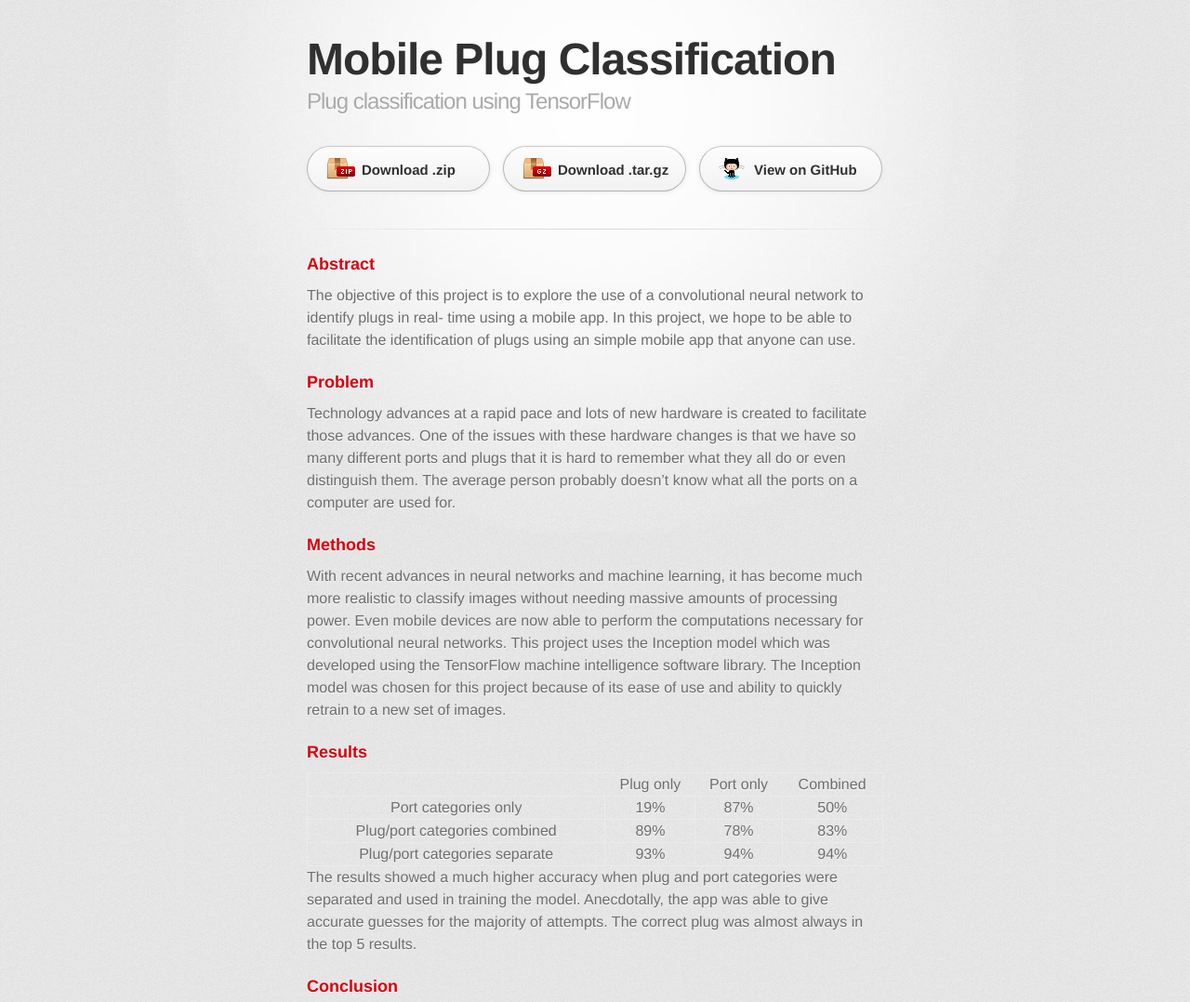
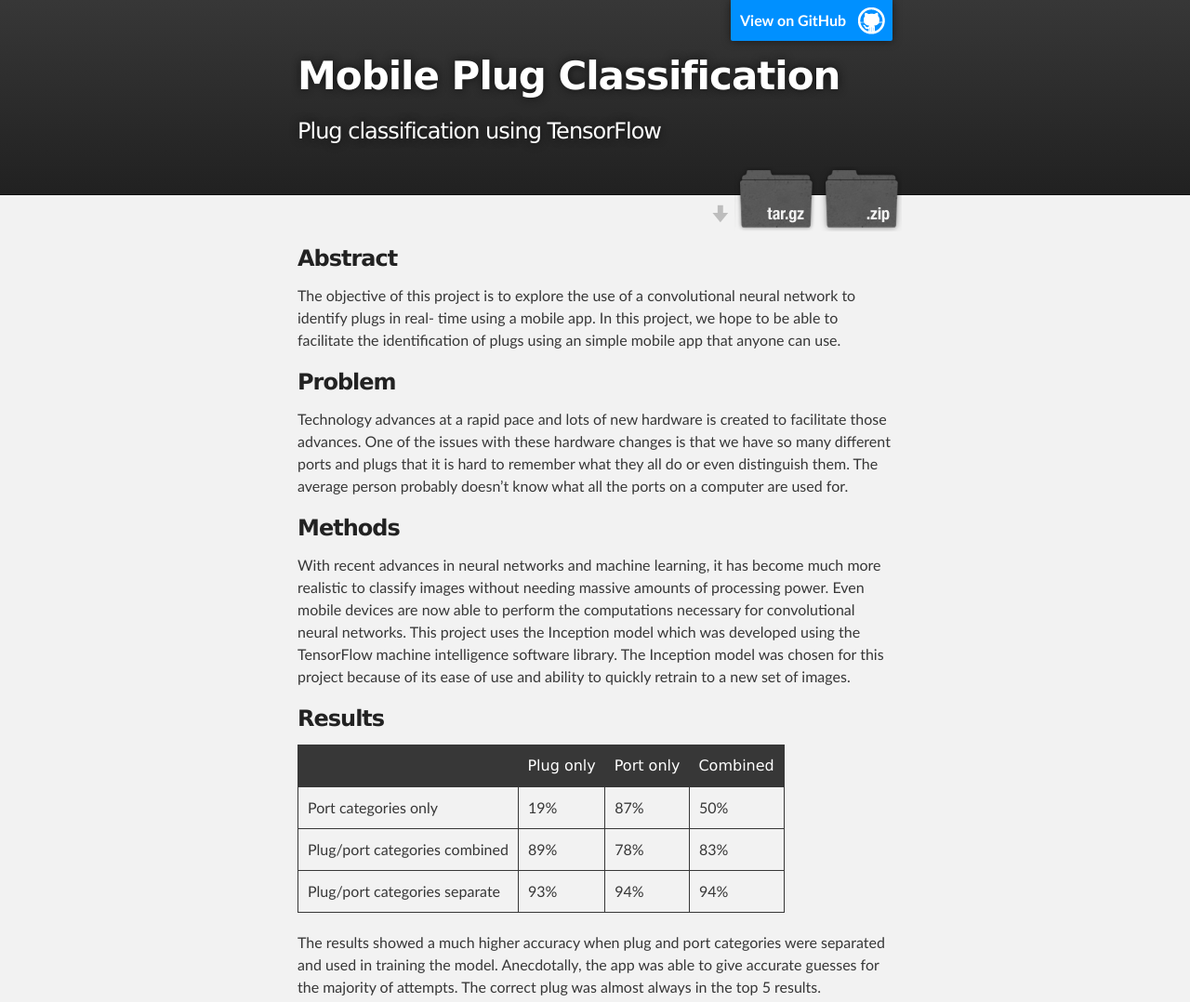
Before and after one commit to brad-richardson/plug-classification, a plain HTML site: page index.html in a window 1280 px wide. Shown: the top 1078 px of the page at 93% size. Drawn offline with Linux system fonts and the light colour scheme; a web font is replaced by a local one.

Commit message:
Create gh-pages branch via GitHub

```diff
--- a/index.html
+++ b/index.html
@@ -1,37 +1,37 @@
 <!DOCTYPE html>
 <html>
+
   <head>
     <meta charset='utf-8'>
     <meta http-equiv="X-UA-Compatible" content="chrome=1">
-    <link href='https://fonts.googleapis.com/css?family=Chivo:900' rel='stylesheet' type='text/css'>
-    <link rel="stylesheet" type="text/css" href="stylesheets/stylesheet.css" media="screen">
-    <link rel="stylesheet" type="text/css" href="stylesheets/github-dark.css" media="screen">
-    <link rel="stylesheet" type="text/css" href="stylesheets/print.css" media="print">
-    <!--[if lt IE 9]>
-    <script src="//html5shiv.googlecode.com/svn/trunk/html5.js"></script>
-    <![endif]-->
-    <title>Mobile Plug Classification by bradsrichardson</title>
+    <meta name="description" content="Mobile Plug Classification : Plug classification using TensorFlow">
+
+    <link rel="stylesheet" type="text/css" media="screen" href="stylesheets/stylesheet.css">
+
+    <title>Mobile Plug Classification</title>
   </head>
 
   <body>
-    <div id="container">
-      <div class="inner">
 
-        <header>
-          <h1>Mobile Plug Classification</h1>
-          <h2>Plug classification using TensorFlow</h2>
+    <!-- HEADER -->
+    <div id="header_wrap" class="outer">
+        <header class="inner">
+          <a id="forkme_banner" href="https://github.com/bradsrichardson/plug-classification">View on GitHub</a>
+
+          <h1 id="project_title">Mobile Plug Classification</h1>
+          <h2 id="project_tagline">Plug classification using TensorFlow</h2>
+
+            <section id="downloads">
+              <a class="zip_download_link" href="https://github.com/bradsrichardson/plug-classification/zipball/master">Download this project as a .zip file</a>
+              <a class="tar_download_link" href="https://github.com/bradsrichardson/plug-classification/tarball/master">Download this project as a tar.gz file</a>
+            </section>
         </header>
+    </div>
 
-        <section id="downloads" class="clearfix">
-          <a href="https://github.com/bradsrichardson/plug-classification/zipball/master" id="download-zip" class="button"><span>Download .zip</span></a>
-          <a href="https://github.com/bradsrichardson/plug-classification/tarball/master" id="download-tar-gz" class="button"><span>Download .tar.gz</span></a>
-          <a href="https://github.com/bradsrichardson/plug-classification" id="view-on-github" class="button"><span>View on GitHub</span></a>
-        </section>
-
-        <hr>
-
-        <section id="main_content">
-          <h3>
+    <!-- MAIN CONTENT -->
+    <div id="main_content_wrap" class="outer">
+      <section id="main_content" class="inner">
+        <h3>
 <a id="abstract" class="anchor" href="#abstract" aria-hidden="true"><span aria-hidden="true" class="octicon octicon-link"></span></a>Abstract</h3>
 
 <p>The objective of this project is to explore the use of a convolutional neural network to identify plugs in real- time using a mobile app. In this project, we hope to be able to facilitate the identification of plugs using an simple mobile app that anyone can use.</p>
@@ -87,15 +87,18 @@ Anecdotally, the app was able to give accurate guesses for the majority of attem
 <a id="conclusion" class="anchor" href="#conclusion" aria-hidden="true"><span aria-hidden="true" class="octicon octicon-link"></span></a>Conclusion</h3>
 
 <p>Overall, results were very positive. With an accuracy of over 90% in controlled experiments, it would be feasible to create an app for use in the general public. By adding detailed information about each of the plugs, it will hopefully become a useful tool. The spread of this technology will become useful in many other fields as well.</p>
-        </section>
+      </section>
+    </div>
 
-        <footer>
-          Mobile Plug Classification is maintained by <a href="https://github.com/bradsrichardson">bradsrichardson</a><br>
-          This page was generated by <a href="https://pages.github.com">GitHub Pages</a>. Tactile theme by <a href="https://twitter.com/jasonlong">Jason Long</a>.
-        </footer>
+    <!-- FOOTER  -->
+    <div id="footer_wrap" class="outer">
+      <footer class="inner">
+        <p class="copyright">Mobile Plug Classification maintained by <a href="https://github.com/bradsrichardson">bradsrichardson</a></p>
+        <p>Published with <a href="https://pages.github.com">GitHub Pages</a></p>
+      </footer>
+    </div>
 
 
-      </div>
-    </div>
+
   </body>
 </html>
--- a/stylesheets/stylesheet.css
+++ b/stylesheets/stylesheet.css
@@ -1,7 +1,14 @@
-/* http://meyerweb.com/eric/tools/css/reset/
-   v2.0 | 20110126
-   License: none (public domain)
-*/
+/*******************************************************************************
+Slate Theme for GitHub Pages
+by Jason Costello, @jsncostello
+*******************************************************************************/
+
+@import url(github-light.css);
+
+/*******************************************************************************
+MeyerWeb Reset
+*******************************************************************************/
+
 html, body, div, span, applet, object, iframe,
 h1, h2, h3, h4, h5, h6, p, blockquote, pre,
 a, abbr, acronym, address, big, cite, code,
@@ -15,359 +22,404 @@ article, aside, canvas, details, embed,
 figure, figcaption, footer, header, hgroup,
 menu, nav, output, ruby, section, summary,
 time, mark, audio, video {
+  margin: 0;
   padding: 0;
-	margin: 0;
+  border: 0;
   font: inherit;
-	font-size: 100%;
   vertical-align: baseline;
-	border: 0;
 }
+
 /* HTML5 display-role reset for older browsers */
 article, aside, details, figcaption, figure,
 footer, header, hgroup, menu, nav, section {
   display: block;
 }
-body {
-	line-height: 1;
-}
+
 ol, ul {
   list-style: none;
 }
-blockquote, q {
-	quotes: none;
-}
-blockquote:before, blockquote:after,
-q:before, q:after {
-	content: '';
-	content: none;
-}
+
 table {
+  border-collapse: collapse;
   border-spacing: 0;
-	border-collapse: collapse;
 }
 
-/* LAYOUT STYLES */
+/*******************************************************************************
+Theme Styles
+*******************************************************************************/
+
 body {
-  font-family: 'Helvetica Neue', Helvetica, Arial, serif;
-  font-size: 1em;
+  box-sizing: border-box;
+  color:#373737;
+  background: #212121;
+  font-size: 16px;
+  font-family: 'Myriad Pro', Calibri, Helvetica, Arial, sans-serif;
   line-height: 1.5;
-  color: #6d6d6d;
-  text-shadow: 0 1px 0 rgba(255, 255, 255, 0.8);
-  background: #e7e7e7 url(../images/body-bg.png) 0 0 repeat;
+  -webkit-font-smoothing: antialiased;
+}
+
+h1, h2, h3, h4, h5, h6 {
+  margin: 10px 0;
+  font-weight: 700;
+  color:#222222;
+  font-family: 'Lucida Grande', 'Calibri', Helvetica, Arial, sans-serif;
+  letter-spacing: -1px;
+}
+
+h1 {
+  font-size: 36px;
+  font-weight: 700;
+}
+
+h2 {
+  padding-bottom: 10px;
+  font-size: 32px;
+  background: url('../images/bg_hr.png') repeat-x bottom;
+}
+
+h3 {
+  font-size: 24px;
+}
+
+h4 {
+  font-size: 21px;
+}
+
+h5 {
+  font-size: 18px;
+}
+
+h6 {
+  font-size: 16px;
+}
+
+p {
+  margin: 10px 0 15px 0;
+}
+
+footer p {
+  color: #f2f2f2;
 }
 
 a {
-  color: #d5000d;
-}
-a:hover {
-  color: #c5000c;
+  text-decoration: none;
+  color: #007edf;
+  text-shadow: none;
+
+  transition: color 0.5s ease;
+  transition: text-shadow 0.5s ease;
+  -webkit-transition: color 0.5s ease;
+  -webkit-transition: text-shadow 0.5s ease;
+  -moz-transition: color 0.5s ease;
+  -moz-transition: text-shadow 0.5s ease;
+  -o-transition: color 0.5s ease;
+  -o-transition: text-shadow 0.5s ease;
+  -ms-transition: color 0.5s ease;
+  -ms-transition: text-shadow 0.5s ease;
 }
 
-header {
-  padding-top: 35px;
-  padding-bottom: 25px;
+a:hover, a:focus {text-decoration: underline;}
+
+footer a {
+  color: #F2F2F2;
+  text-decoration: underline;
 }
 
-header h1 {
-  font-family: 'Chivo', 'Helvetica Neue', Helvetica, Arial, serif;
-  font-size: 48px; font-weight: 900;
-  line-height: 1.2;
-  color: #303030;
-  letter-spacing: -1px;
-}
-
-header h2 {
-  font-size: 24px;
-  font-weight: normal;
-  line-height: 1.3;
-  color: #aaa;
-  letter-spacing: -1px;
-}
-
-#container {
-  min-height: 595px;
-  background: transparent url(../images/highlight-bg.jpg) 50% 0 no-repeat;
-}
-
-.inner {
-  width: 620px;
-  margin: 0 auto;
-}
-
-#container .inner img {
-  max-width: 100%;
-}
-
-#downloads {
-  margin-bottom: 40px;
-}
-
-a.button {
-  display: block;
-  float: left;
-  width: 179px;
-  padding: 12px 8px 12px 8px;
-  margin-right: 14px;
-  font-size: 15px;
-  font-weight: bold;
-  line-height: 25px;
-  color: #303030;
-  background: #fdfdfd; /* Old browsers */
-  background: -moz-linear-gradient(top,  #fdfdfd 0%, #f2f2f2 100%); /* FF3.6+ */
-  background: -webkit-gradient(linear, left top, left bottom, color-stop(0%,#fdfdfd), color-stop(100%,#f2f2f2)); /* Chrome,Safari4+ */
-  background: -webkit-linear-gradient(top,  #fdfdfd 0%,#f2f2f2 100%); /* Chrome10+,Safari5.1+ */
-  background: -o-linear-gradient(top,  #fdfdfd 0%,#f2f2f2 100%); /* Opera 11.10+ */
-  background: -ms-linear-gradient(top,  #fdfdfd 0%,#f2f2f2 100%); /* IE10+ */
-  background: linear-gradient(top,  #fdfdfd 0%,#f2f2f2 100%); /* W3C */
-  filter: progid:DXImageTransform.Microsoft.gradient( startColorstr='#fdfdfd', endColorstr='#f2f2f2',GradientType=0 ); /* IE6-9 */
-  border-top: solid 1px #cbcbcb;
-  border-right: solid 1px #b7b7b7;
-  border-bottom: solid 1px #b3b3b3;
-  border-left: solid 1px #b7b7b7;
-  border-radius: 30px;
-  -webkit-box-shadow: 10px 10px 5px #888;
-  -moz-box-shadow: 10px 10px 5px #888;
-  box-shadow: 0px 1px 5px #e8e8e8;
-  -moz-border-radius: 30px;
-  -webkit-border-radius: 30px;
-}
-a.button:hover {
-  background: #fafafa; /* Old browsers */
-  background: -moz-linear-gradient(top,  #fdfdfd 0%, #f6f6f6 100%); /* FF3.6+ */
-  background: -webkit-gradient(linear, left top, left bottom, color-stop(0%,#fdfdfd), color-stop(100%,#f6f6f6)); /* Chrome,Safari4+ */
-  background: -webkit-linear-gradient(top,  #fdfdfd 0%,#f6f6f6 100%); /* Chrome10+,Safari5.1+ */
-  background: -o-linear-gradient(top,  #fdfdfd 0%,#f6f6f6 100%); /* Opera 11.10+ */
-  background: -ms-linear-gradient(top,  #fdfdfd 0%,#f6f6f6 100%); /* IE10+ */
-  background: linear-gradient(top,  #fdfdfd 0%,#f6f6f6, 100%); /* W3C */
-  filter: progid:DXImageTransform.Microsoft.gradient( startColorstr='#fdfdfd', endColorstr='#f6f6f6',GradientType=0 ); /* IE6-9 */
-  border-top: solid 1px #b7b7b7;
-  border-right: solid 1px #b3b3b3;
-  border-bottom: solid 1px #b3b3b3;
-  border-left: solid 1px #b3b3b3;
-}
-
-a.button span {
-  display: block;
-  height: 23px;
-  padding-left: 50px;
-}
-
-#download-zip span {
-  background: transparent url(../images/zip-icon.png) 12px 50% no-repeat;
-}
-#download-tar-gz span {
-  background: transparent url(../images/tar-gz-icon.png) 12px 50% no-repeat;
-}
-#view-on-github span {
-  background: transparent url(../images/octocat-icon.png) 12px 50% no-repeat;
-}
-#view-on-github {
-  margin-right: 0;
-}
-
-code, pre {
-  margin-bottom: 30px;
-  font-family: Monaco, "Bitstream Vera Sans Mono", "Lucida Console", Terminal;
-  font-size: 14px;
-  color: #222;
-}
-
-code {
-  padding: 0 3px;
-  background-color: #f2f2f2;
-  border: solid 1px #ddd;
-}
-
-pre {
-  padding: 20px;
-  overflow: auto;
-  color: #f2f2f2;
-  text-shadow: none;
-  background: #303030;
-}
-pre code {
-  padding: 0;
-  color: #f2f2f2;
-  background-color: #303030;
-  border: none;
-}
-
-ul, ol, dl {
-  margin-bottom: 20px;
-}
-
-
-/* COMMON STYLES */
-
-hr {
-  height: 1px;
-  padding-bottom: 1em;
-  margin-top: 1em;
-  line-height: 1px;
-  background: transparent url('../images/hr.png') 50% 0 no-repeat;
-  border: none;
+em {
+  font-style: italic;
 }
 
 strong {
   font-weight: bold;
 }
 
-em {
-  font-style: italic;
+img {
+  position: relative;
+  margin: 0 auto;
+  max-width: 739px;
+  padding: 5px;
+  margin: 10px 0 10px 0;
+  border: 1px solid #ebebeb;
+
+  box-shadow: 0 0 5px #ebebeb;
+  -webkit-box-shadow: 0 0 5px #ebebeb;
+  -moz-box-shadow: 0 0 5px #ebebeb;
+  -o-box-shadow: 0 0 5px #ebebeb;
+  -ms-box-shadow: 0 0 5px #ebebeb;
 }
 
-table {
-  width: 100%;
-  border: 1px solid #ebebeb;
+p img {
+  display: inline;
+  margin: 0;
+  padding: 0;
+  vertical-align: middle;
+  text-align: center;
+  border: none;
 }
 
-th {
-  font-weight: 500;
+pre, code {
+  width: 100%;
+  color: #222;
+  background-color: #fff;
+
+  font-family: Monaco, "Bitstream Vera Sans Mono", "Lucida Console", Terminal, monospace;
+  font-size: 14px;
+
+  border-radius: 2px;
+  -moz-border-radius: 2px;
+  -webkit-border-radius: 2px;
 }
 
-td {
-  font-weight: 300;
-  text-align: center;
-  border: 1px solid #ebebeb;
+pre {
+  width: 100%;
+  padding: 10px;
+  box-shadow: 0 0 10px rgba(0,0,0,.1);
+  overflow: auto;
 }
 
-form {
-  padding: 20px;
-  background: #f2f2f2;
+code {
+  padding: 3px;
+  margin: 0 3px;
+  box-shadow: 0 0 10px rgba(0,0,0,.1);
+}
 
+pre code {
+  display: block;
+  box-shadow: none;
+}
+
+blockquote {
+  color: #666;
+  margin-bottom: 20px;
+  padding: 0 0 0 20px;
+  border-left: 3px solid #bbb;
 }
 
 
-/* GENERAL ELEMENT TYPE STYLES */
-
-h1 {
-  font-size: 32px;
+ul, ol, dl {
+  margin-bottom: 15px
 }
 
-h2 {
-  margin-bottom: 8px;
-  font-size: 22px;
-  font-weight: bold;
-  color: #303030;
-}
-
-h3 {
-  margin-bottom: 8px;
-  font-size: 18px;
-  font-weight: bold;
-  color: #d5000d;
-}
-
-h4 {
-  font-size: 16px;
-  font-weight: bold;
-  color: #303030;
-}
-
-h5 {
-  font-size: 1em;
-  color: #303030;
-}
-
-h6 {
-  font-size: .8em;
-  color: #303030;
-}
-
-p {
-  margin-bottom: 20px;
-  font-weight: 300;
-}
-
-a {
-  text-decoration: none;
-}
-
-p a {
-  font-weight: 400;
-}
-
-blockquote {
-  padding: 0 0 0 30px;
-  margin-bottom: 20px;
-  font-size: 1.6em;
-  border-left: 10px solid #e9e9e9;
-}
-
-ul li {
+ul {
   list-style-position: inside;
   list-style: disc;
   padding-left: 20px;
 }
 
-ol li {
+ol {
   list-style-position: inside;
   list-style: decimal;
-  padding-left: 3px;
+  padding-left: 20px;
 }
 
 dl dt {
-  color: #303030;
+  font-weight: bold;
 }
 
-footer {
-  padding-top: 20px;
-  padding-bottom: 30px;
-  margin-top: 40px;
-  font-size: 13px;
-  color: #aaa;
-  background: transparent url('../images/hr.png') 0 0 no-repeat;
+dl dd {
+  padding-left: 20px;
+  font-style: italic;
 }
 
-footer a {
-  color: #666;
-}
-footer a:hover {
-  color: #444;
+dl p {
+  padding-left: 20px;
+  font-style: italic;
 }
 
-/* MISC */
-.clearfix:after {
-  display: block;
-  height: 0;
-  clear: both;
-  visibility: hidden;
-  content: '.';
+hr {
+  height: 1px;
+  margin-bottom: 5px;
+  border: none;
+  background: url('../images/bg_hr.png') repeat-x center;
 }
 
-.clearfix {display: inline-block;}
-* html .clearfix {height: 1%;}
-.clearfix {display: block;}
+table {
+  border: 1px solid #373737;
+  margin-bottom: 20px;
+  text-align: left;
+ }
 
-/* #Media Queries
-================================================== */
+th {
+  font-family: 'Lucida Grande', 'Helvetica Neue', Helvetica, Arial, sans-serif;
+  padding: 10px;
+  background: #373737;
+  color: #fff;
+ }
 
-/* Smaller than standard 960 (devices and browsers) */
-@media only screen and (max-width: 959px) { }
+td {
+  padding: 10px;
+  border: 1px solid #373737;
+ }
 
-/* Tablet Portrait size to standard 960 (devices and browsers) */
-@media only screen and (min-width: 768px) and (max-width: 959px) { }
+form {
+  background: #f2f2f2;
+  padding: 20px;
+}
 
-/* All Mobile Sizes (devices and browser) */
-@media only screen and (max-width: 767px) {
-  header {
-    padding-top: 10px;
-    padding-bottom: 10px;
+/*******************************************************************************
+Full-Width Styles
+*******************************************************************************/
+
+.outer {
+  width: 100%;
 }
+
+.inner {
+  position: relative;
+  max-width: 640px;
+  padding: 20px 10px;
+  margin: 0 auto;
+}
+
+#forkme_banner {
+  display: block;
+  position: absolute;
+  top:0;
+  right: 10px;
+  z-index: 10;
+  padding: 10px 50px 10px 10px;
+  color: #fff;
+  background: url('../images/blacktocat.png') #0090ff no-repeat 95% 50%;
+  font-weight: 700;
+  box-shadow: 0 0 10px rgba(0,0,0,.5);
+  border-bottom-left-radius: 2px;
+  border-bottom-right-radius: 2px;
+}
+
+#header_wrap {
+  background: #212121;
+  background: -moz-linear-gradient(top, #373737, #212121);
+  background: -webkit-linear-gradient(top, #373737, #212121);
+  background: -ms-linear-gradient(top, #373737, #212121);
+  background: -o-linear-gradient(top, #373737, #212121);
+  background: linear-gradient(top, #373737, #212121);
+}
+
+#header_wrap .inner {
+  padding: 50px 10px 30px 10px;
+}
+
+#project_title {
+  margin: 0;
+  color: #fff;
+  font-size: 42px;
+  font-weight: 700;
+  text-shadow: #111 0px 0px 10px;
+}
+
+#project_tagline {
+  color: #fff;
+  font-size: 24px;
+  font-weight: 300;
+  background: none;
+  text-shadow: #111 0px 0px 10px;
+}
+
 #downloads {
-    margin-bottom: 25px;
+  position: absolute;
+  width: 210px;
+  z-index: 10;
+  bottom: -40px;
+  right: 0;
+  height: 70px;
+  background: url('../images/icon_download.png') no-repeat 0% 90%;
 }
-  #download-zip, #download-tar-gz {
+
+.zip_download_link {
+  display: block;
+  float: right;
+  width: 90px;
+  height:70px;
+  text-indent: -5000px;
+  overflow: hidden;
+  background: url(../images/sprite_download.png) no-repeat bottom left;
+}
+
+.tar_download_link {
+  display: block;
+  float: right;
+  width: 90px;
+  height:70px;
+  text-indent: -5000px;
+  overflow: hidden;
+  background: url(../images/sprite_download.png) no-repeat bottom right;
+  margin-left: 10px;
+}
+
+.zip_download_link:hover {
+  background: url(../images/sprite_download.png) no-repeat top left;
+}
+
+.tar_download_link:hover {
+  background: url(../images/sprite_download.png) no-repeat top right;
+}
+
+#main_content_wrap {
+  background: #f2f2f2;
+  border-top: 1px solid #111;
+  border-bottom: 1px solid #111;
+}
+
+#main_content {
+  padding-top: 40px;
+}
+
+#footer_wrap {
+  background: #212121;
+}
+
+
+
+/*******************************************************************************
+Small Device Styles
+*******************************************************************************/
+
+@media screen and (max-width: 480px) {
+  body {
+    font-size:14px;
+  }
+
+  #downloads {
     display: none;
   }
+
   .inner {
-    width: 94%;
-    margin: 0 auto;
-  }
+    min-width: 320px;
+    max-width: 480px;
   }
 
-/* Mobile Landscape Size to Tablet Portrait (devices and browsers) */
-@media only screen and (min-width: 480px) and (max-width: 767px) { }
+  #project_title {
+  font-size: 32px;
+  }
 
-/* Mobile Portrait Size to Mobile Landscape Size (devices and browsers) */
-@media only screen and (max-width: 479px) { }
+  h1 {
+    font-size: 28px;
+  }
+
+  h2 {
+    font-size: 24px;
+  }
+
+  h3 {
+    font-size: 21px;
+  }
+
+  h4 {
+    font-size: 18px;
+  }
+
+  h5 {
+    font-size: 14px;
+  }
+
+  h6 {
+    font-size: 12px;
+  }
+
+  code, pre {
+    min-width: 320px;
+    max-width: 480px;
+    font-size: 11px;
+  }
+
+}
```
Lines whose indentation alone changed are shown as unchanged.
